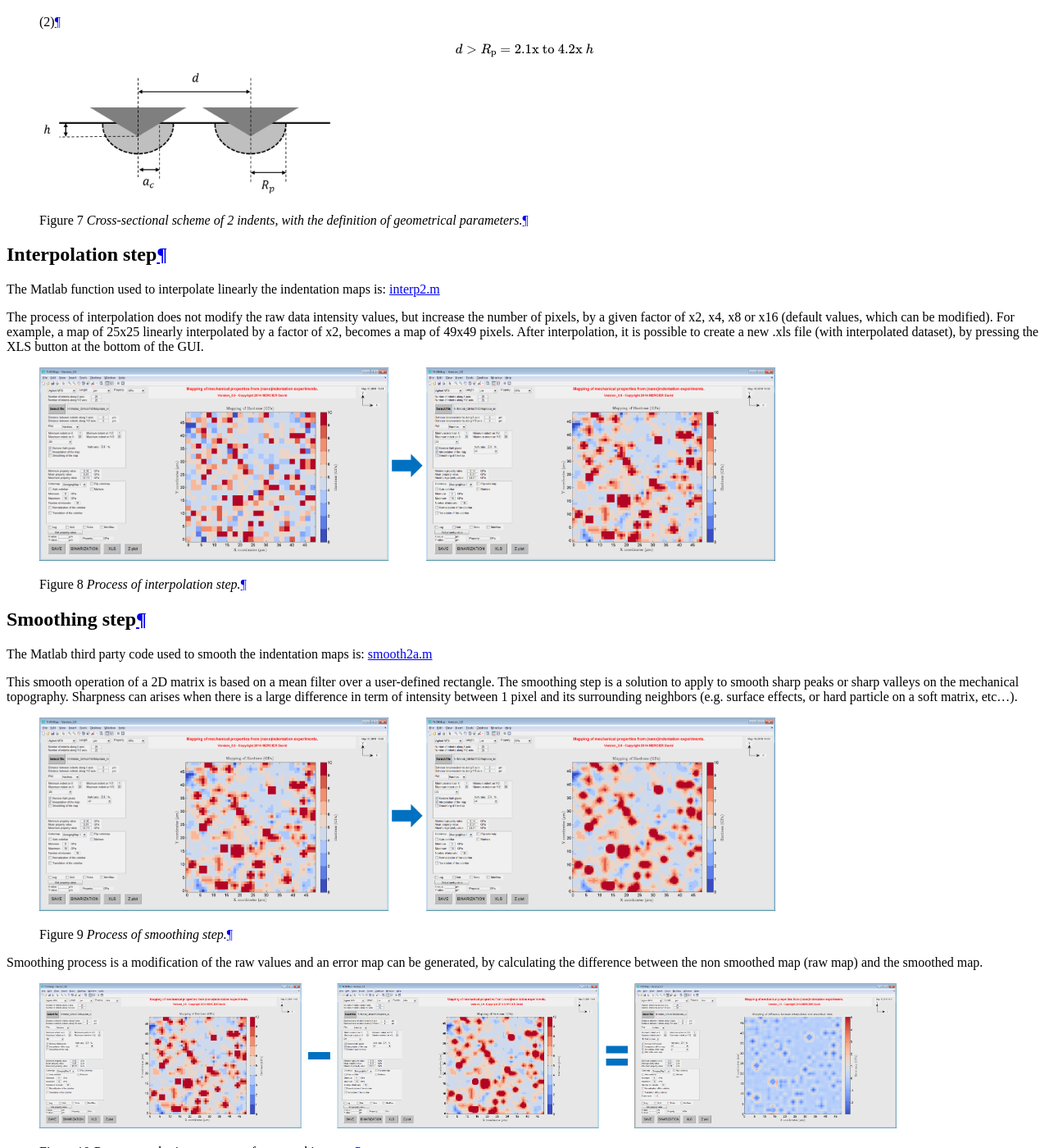
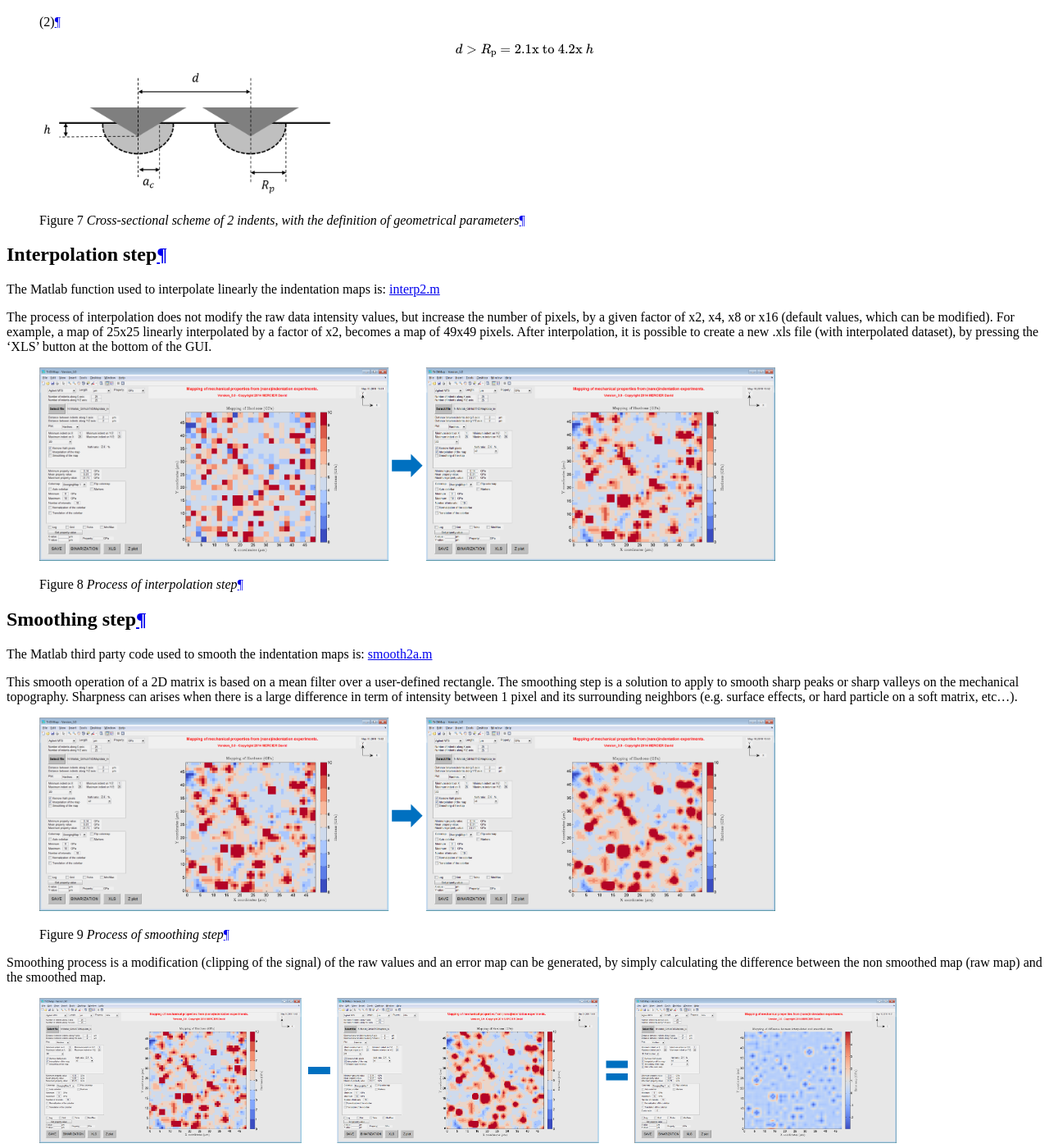
Before and after one commit to DavidMercier/TriDiMap, a Sphinx documentation site: the page built from doc/mapping.rst, in a window 1280 px wide and 1400 px high, scrolled down 1942 px. Shown: the whole window at 82% size. Built offline with Sphinx 7.4.7, drawn with Linux system fonts in a browser that asks for light colours; comment, search, counter and statistics services are not loaded; some of the changed text lies outside the part shown.

Commit message:
Update mapping.rst

```diff
--- a/doc/mapping.rst
+++ b/doc/mapping.rst
@@ -33,7 +33,7 @@ and a mechanical property value is attributed to the empty pixel, by doing a sim
    :scale: 40 %
    :align: center
 
-   *Raw 2D hardness map obtained from a 25x25 indentation grid.*
+   *Raw 2D hardness map obtained from a 25x25 indentation grid*
 
 .. figure:: ./_pictures/RemoveNaN.png
    :scale: 40 %
@@ -56,7 +56,7 @@ and special care should be taken in the interpretation of the indentation result
    :scale: 40 %
    :align: center
 
-   *Schematic of the principle of the grid indentation technique for heterogeneous materials.*
+   *Schematic of the grid indentation technique for heterogeneous materials*
 
 Once the maximum indentation depth is defined following this first rule, it is required to well define the distance between each indents.
 To avoid overlap of indents, the distance :math:`d` between 2 indents has to be higher than the plastic radius :math:`R_\text{p}` below 1 indent.
@@ -77,7 +77,7 @@ And in case of cube-corner indentation:
    :scale: 40 %
    :align: center
 
-   *Cross-sectional scheme of 2 indents, with the definition of geometrical parameters.*
+   *Cross-sectional scheme of 2 indents, with the definition of geometrical parameters*
 
 Interpolation step
 -----------------------
@@ -87,13 +87,13 @@ The |matlab| function used to interpolate linearly the indentation maps is: `int
 The process of interpolation does not modify the raw data intensity values, but increase the number of pixels,
 by a given factor of x2, x4, x8 or x16 (default values, which can be modified).
 For example, a map of 25x25 linearly interpolated by a factor of x2, becomes a map of 49x49 pixels.
-After interpolation, it is possible to create a new .xls file (with interpolated dataset), by pressing the XLS button at the bottom of the GUI.
+After interpolation, it is possible to create a new .xls file (with interpolated dataset), by pressing the 'XLS' button at the bottom of the GUI.
 
 .. figure:: ./_pictures/InterpolationStep.png
    :scale: 40 %
    :align: center
 
-   *Process of interpolation step.*
+   *Process of interpolation step*
 
 Smoothing step
 -----------------------
@@ -108,16 +108,15 @@ Sharpness can arises when there is a large difference in term of intensity betwe
    :scale: 40 %
    :align: center
 
-   *Process of smoothing step.*
+   *Process of smoothing step*
 
-Smoothing process is a modification of the raw values and an error map can be generated, by calculating
-the difference between the non smoothed map (raw map) and the smoothed map.
+Smoothing process is a modification (clipping of the signal) of the raw values and an error map can be generated, by simply calculating the difference between the non smoothed map (raw map) and the smoothed map.
 
 .. figure:: ./_pictures/SmoothingStepError.png
    :scale: 30 %
    :align: center
 
-   *Process to obtain error map after smoothing step.*
+   *Process to obtain error map after smoothing step*
 
 Linear interpolation and smoothing operations are sometimes applied on the raw dataset in order to lessen pixelization effect and noise from the measurement,
 to get cleaner and more readable maps.
@@ -142,7 +141,7 @@ It is possible to plot similar 2D or 3D other maps using different functions of
 Overlay
 -----------------------
 
-To perform an overlay, the best is to save the mechanical map, using the 'Save' button.
+To perform an overlay, the best is to save the mechanical map, using the 'SAVE' button (at the bottom of the GUI).
 An image of the map only is saved (no axis, no colorbar...) into the same folder, where data were loaded from.
 Then, using Powerpoint for example, it is possible to draw a rectangular shape onto the microstructural map
 and to fill this rectangular shape using the saved mechanical map.
```
Also changed, not shown: other parts of doc/mapping.rst (+1 -1 lines).
